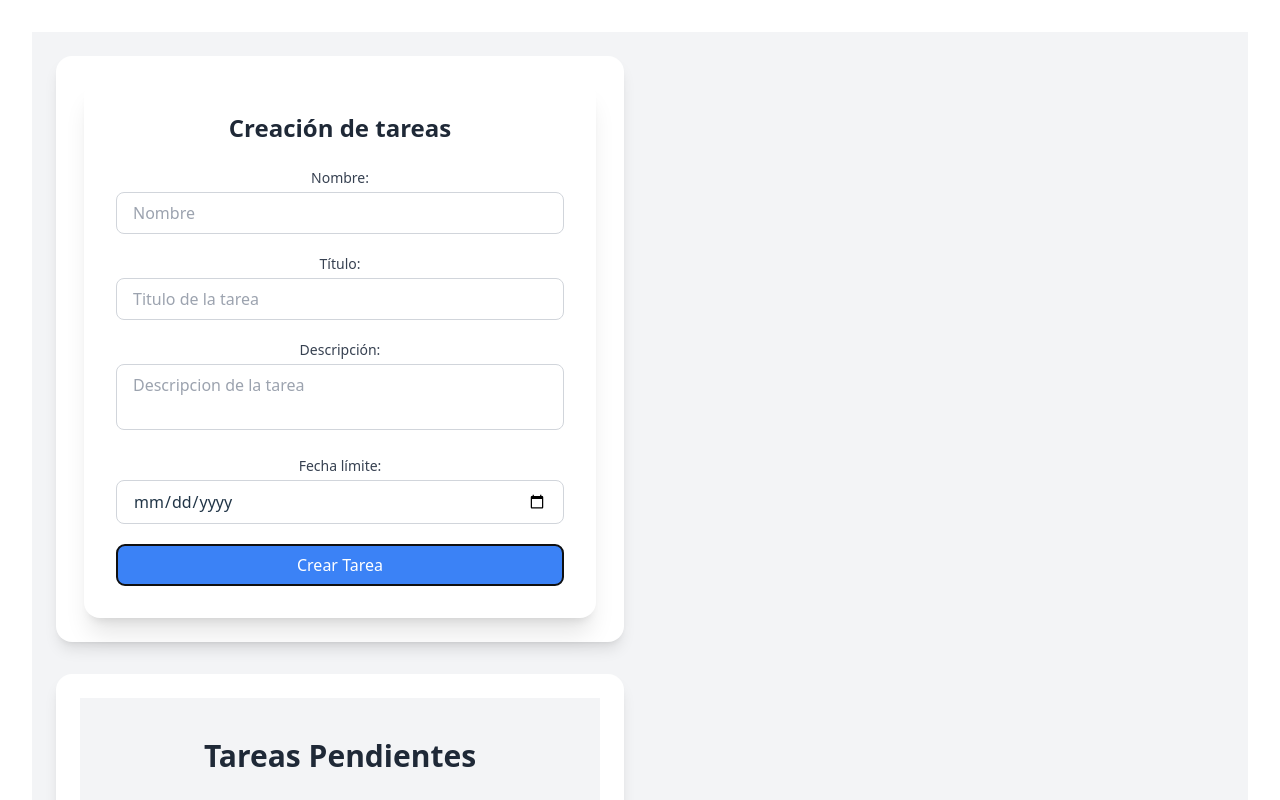
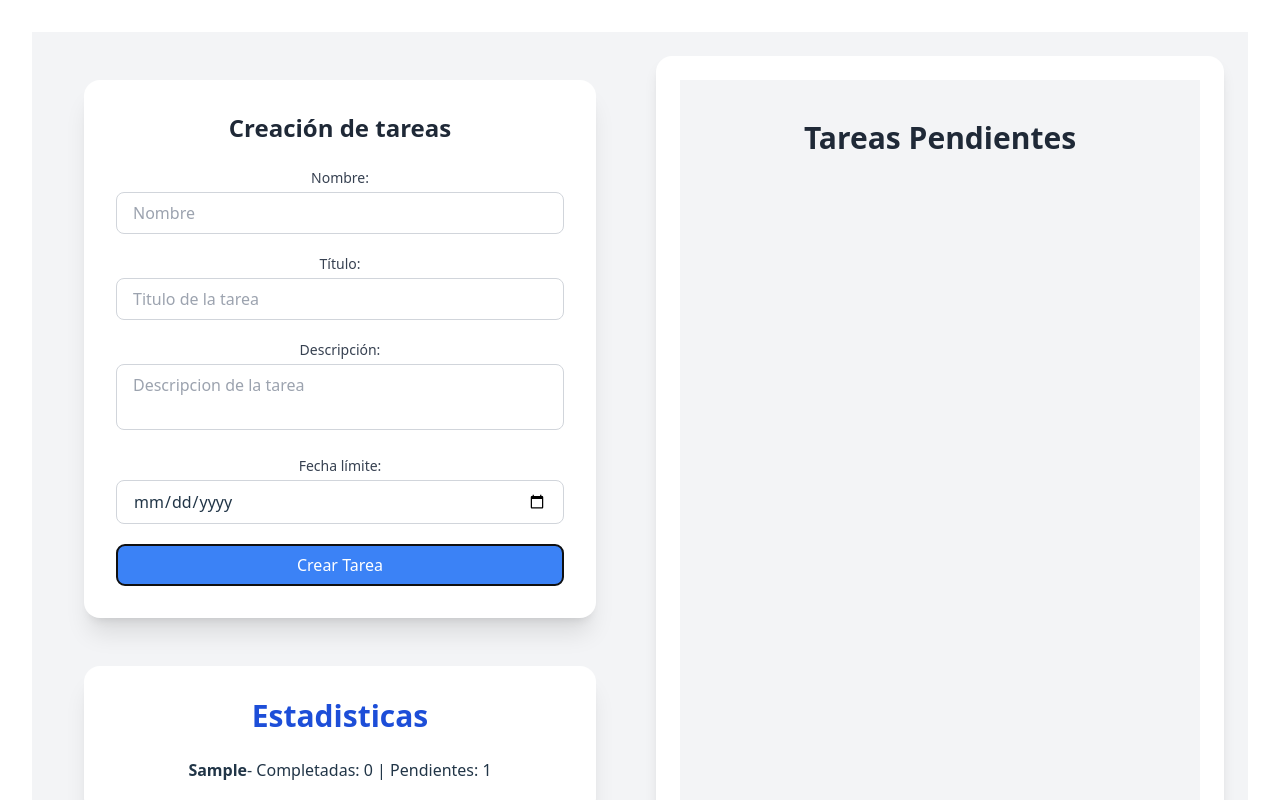
Before and after one commit to islena17/Proyecto_Final_Cliente, a React (Vite) app in the folder Proyecto_final_cliente/: page / in a window 1280 px wide. Both pictures are taken after typing "Sample", "Sample", "Sample", "2020-01-15" into the empty fields and a click on the button "Crear Tarea". Shown: the top 800 px of the page. Built offline with nearby package versions, Linux system fonts and the light colour scheme.

Commit message:
cambios en el css y layout y añado estadisticas

```diff
--- /dev/null
+++ b/Proyecto_final_cliente/src/components/Estadisticas.tsx
@@ -0,0 +1,43 @@
+import type {Tarea} from "../models/Tarea"
+
+
+type Props = {
+    tareas: Tarea[];
+
+}
+export default function Estadisticas({tareas}: Props){
+
+type EstadisticasPersona = {
+  completadas: number;
+  pendientes: number;
+};
+
+const tareasPorPersona = tareas.reduce<Record<string, EstadisticasPersona>>((acc, t) => {
+  if (!acc[t.nombre]) {
+    acc[t.nombre] = { completadas: 0, pendientes: 0 };
+  }
+
+  if (t.completada) {
+    acc[t.nombre].completadas += 1;
+  } else {
+    acc[t.nombre].pendientes += 1;
+  }
+
+  return acc;
+}, {});
+
+return (
+    <div className="flex items-center justify-center">
+      <div className="w-full max-w-lg bg-white rounded-2xl shadow-xl p-8">
+        <h2 className="text-3xl font-bold text-blue-700 mb-6">Estadisticas</h2>
+    <ul>
+      {Object.entries(tareasPorPersona).map(([nombre, estado]) => (
+        <li key={nombre}>
+          <strong>{nombre}</strong>- Completadas: {estado.completadas} | Pendientes: {estado.pendientes}
+        </li>
+      ))}
+    </ul>
+    </div>
+    </div>
+  );
+}
--- a/Proyecto_final_cliente/src/components/FormularioTarea.tsx
+++ b/Proyecto_final_cliente/src/components/FormularioTarea.tsx
@@ -23,7 +23,9 @@ export default function FormularioTarea({ crear }: Props) {
 
     const nueva: Tarea = {
       id: crypto.randomUUID(),
-      nombre, titulo, descripcion,
+      nombre,
+      titulo,
+      descripcion,
       estado: "pendiente",
       completada: false,
       fechaCreacion: new Date(),
--- a/Proyecto_final_cliente/src/pages/HomePage.tsx
+++ b/Proyecto_final_cliente/src/pages/HomePage.tsx
@@ -2,30 +2,52 @@ import FormularioTarea from '../components/FormularioTarea';
 import MostrarPendientes from '../components/MostarPendientes';
 import MostrarCompletadas from '../components/MostrarCompletadas';
 import MostrarAtrasadas from '../components/MostrarAtrasadas';
-import LogicaTareas from '../hooks/logicaTareas';
+import LogicaTareas from '../hooks/LogicaTareas';
+import FormularioEditar from '../components/FormularioEditar';
+import Estadisticas from '../components/Estadisticas';
 
-const HomePage=() =>{
+const HomePage = () => {
 
   const {
     listaTareas,
     setListaTareas,
     completarTarea,
     eliminarTarea,
+    editarTarea,
+    tareaEditando,
+    guardarCambios,
+    setTareaEditando
   } = LogicaTareas();
 
-    return(
+  return (
 
     <div className="min-h-screen bg-gray-100 p-6">
 
       <div className="max-w-7xl mx-auto grid gap-8 lg:grid-cols-2">
 
         <div className="space-y-8">
-                    <div className="bg-white rounded-2xl shadow-lg p-6">
+          <div>
+            <div className="rounded-2x1 p-6">
               <FormularioTarea crear={(t) => setListaTareas(prev => [...prev, t])} />
+
+              {tareaEditando && (
+                <FormularioEditar
+                  tarea={tareaEditando}
+                  guardar={guardarCambios}
+                  cancelar={() => setTareaEditando(null)}
+                />
+              )}
+
+            </div>
+            <div className="rounded-2x1 p-6">
+            <Estadisticas tareas={listaTareas}/>
+            </div>
+          </div>
         </div>
 
+        <div className="space-y-8">
           <div className="bg-white rounded-2xl shadow-lg p-6">
-                      <MostrarPendientes tareas={listaTareas} completar={completarTarea} eliminar={eliminarTarea} />
+            <MostrarPendientes tareas={listaTareas} completar={completarTarea} eliminar={eliminarTarea} editar={editarTarea} />
           </div>
 
           <div className="bg-white rounded-2xl shadow-lg p-6">
```
Lines whose indentation alone changed are shown as unchanged.
